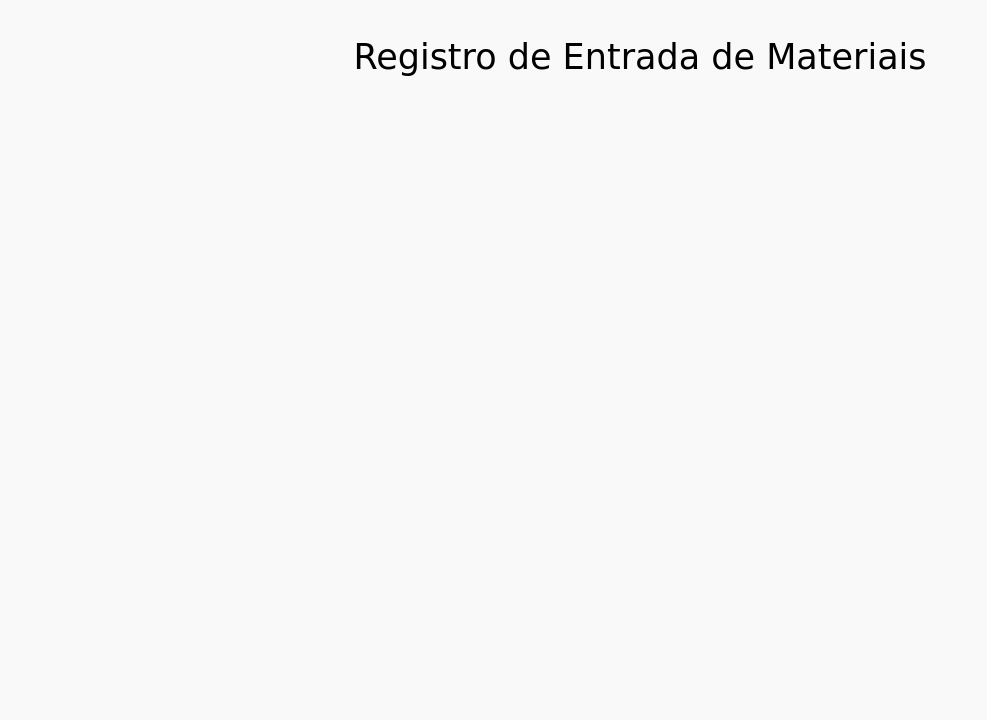
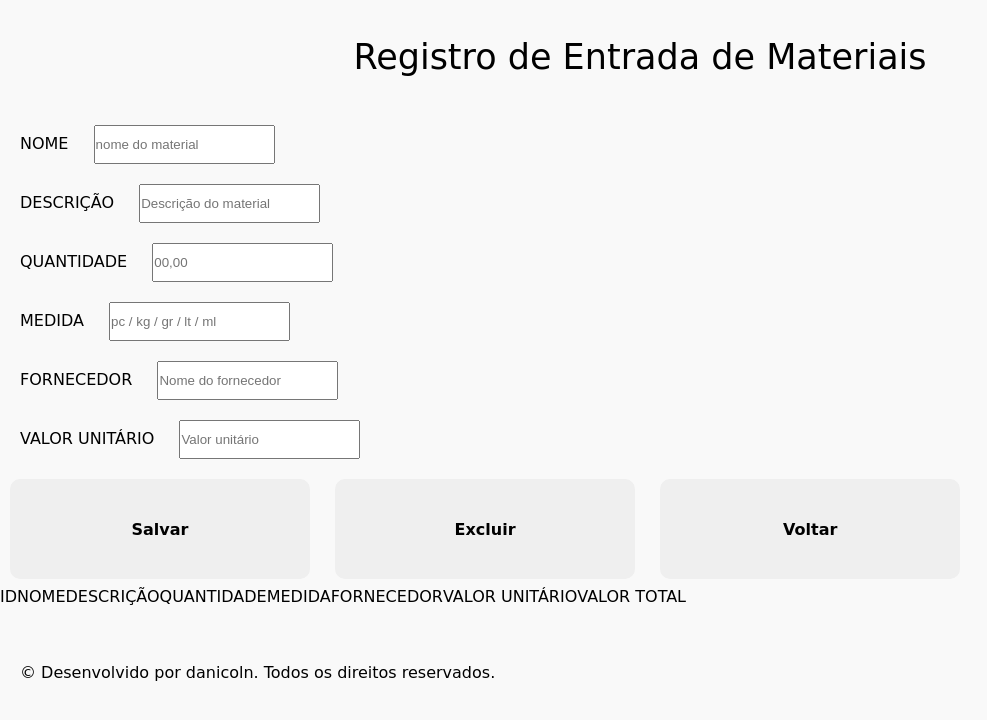
Before and after one commit to danicoln/projeto-andre, a plain HTML site: page registra-entrada-materiais.html in a window 1280 px wide. Shown: the whole page, without its empty margins (0-987 px from the left). Drawn offline with Linux system fonts and the light colour scheme; a web font is replaced by a local one.

Commit message:
implementação da página de registro de entrada

```diff
--- a/registra-entrada-materiais.html
+++ b/registra-entrada-materiais.html
@@ -15,15 +15,81 @@
 	<body>
 		<header>
 			<h2 class="titulo">Registro de Entrada de Materiais</h2>
-
 		</header>
 
-		<section class="secao-entrada-materiais">
-			<div class="relatorio-dados"> <!--criar uma tabela -->
-				<div>
+		<main>
+			<section class="secao-entrada-materiais">
 
+				<div class="card">
+					<div class="lineInput">
+						<label>NOME</label>
+						<input type="text" id="produto" placeholder="nome do material">
+					</div>
+
+					<div class="lineInput">
+						<label>DESCRIÇÃO</label>
+						<input type="text" id="descricao" placeholder="Descrição do material">
+					</div>
+
+
+					<div class="lineInput">
+						<label>QUANTIDADE</label>
+						<input type="text" id="qtde" placeholder="00,00">
+					</div>
+
+					<div class="lineInput">
+						<label>MEDIDA</label>
+						<input type="text" id="medida" placeholder="pc / kg / gr / lt / ml">
+					</div>
+
+					<div class="lineInput">
+						<label>FORNECEDOR</label>
+						<input type="text" id="fornecedor" placeholder="Nome do fornecedor">
+					</div>
+
+					<div class="lineInput">
+						<label>VALOR UNITÁRIO</label>
+						<input type="text" id="vlrUnit" placeholder="Valor unitário">
+					</div>
+
+					<!--<div class="lineInput">
+						<label>VALOR TOTAL</label>
+						<textarea type="text"  disabled></textarea>
+					</div>
+				 --> <!-- disabled ou readonly verificar-->
+
+					<button onclick="produto.salvar()">Salvar</button>
+					<button onclick="produto.cancelar()">Excluir</button>
+					<a href="index.html"><button class="voltar">Voltar</button></a>
+
+					<section class="content">
+
+						<table>
+							<thead>
+								<th>ID</th>
+								<th>NOME</th>
+								<th>DESCRIÇÃO</th>
+								<th>QUANTIDADE</th>
+								<th>MEDIDA</th>
+								<th>FORNECEDOR</th>
+								<th>VALOR UNITÁRIO</th>
+								<th>VALOR TOTAL</th>
+							</thead>
+							<tbody id="tbody">
+
+							</tbody>
+						</table>
+					</section>
 				</div>
-			</div>
+			</section>
+		</main>
+
+		<script src="src/js/script.js"></script>
+
+		<section class="footer">
+			<footer>
+				&copy; Desenvolvido por danicoln. Todos os direitos reservados.
+			</footer>
 		</section>
 
 	</body>
```
